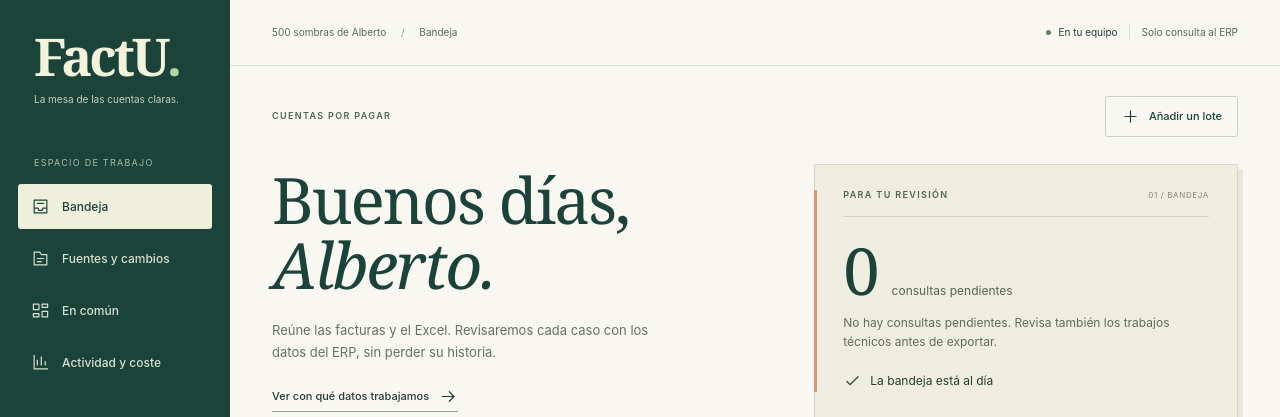
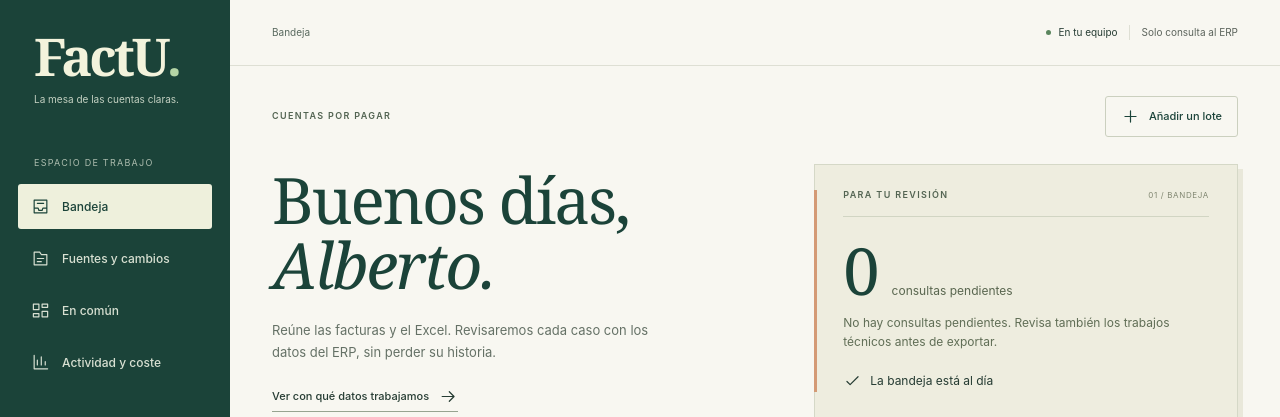
Before and after one commit to Pardito1/HackSpainDemo, a FastAPI app: page / in a window 1280 px wide. Shown: the top 417 px of the page. Run offline with FastAPI, Linux system fonts and the light colour scheme; data that the repository does not hold is empty.

Commit message:
Quita "500 sombras de Alberto" de la cabecera
Era texto fijo delante de cada breadcrumb, sin ser una seccion
navegable ni aportar nada una vez dentro de la app. Se queda solo el
nombre de la pagina actual (Bandeja, Fuentes y cambios, etc.).

116 tests siguen en verde.

```diff
--- a/factu-control/factu/templates/base.html
+++ b/factu-control/factu/templates/base.html
@@ -28,7 +28,7 @@
 <div class="sidebar-note"><span class="small-rule"></span><p>El trabajo avanza.<br>El criterio sigue siendo tuyo.</p><small>Los casos dudosos se consultan.<br>Los originales se conservan.</small></div>
 <div class="operator"><span class="avatar">A</span><div><strong>Mesa de Alberto</strong><small>Sesión local · sin autenticación</small></div></div>
 <div class="sidebar-foot">HackSpain 2026 <span>v0.3</span></div></aside>
-<div class="app-shell"><header class="topbar"><div class="breadcrumb">500 sombras de Alberto <span>/</span> {% block breadcrumb %}Conciliación{% endblock %}</div><div class="local-status"><span></span>En tu equipo <i>Solo consulta al ERP</i></div></header>
+<div class="app-shell"><header class="topbar"><div class="breadcrumb">{% block breadcrumb %}Conciliación{% endblock %}</div><div class="local-status"><span></span>En tu equipo <i>Solo consulta al ERP</i></div></header>
 <main id="main">{% block content %}{% endblock %}</main>
 <footer><span>Preparado para revisar, no para mover dinero.</span><span>Originales, evidencias y decisiones conservados.</span></footer></div>
 <div id="toast" role="status" aria-live="polite" hidden></div></body></html>
```
